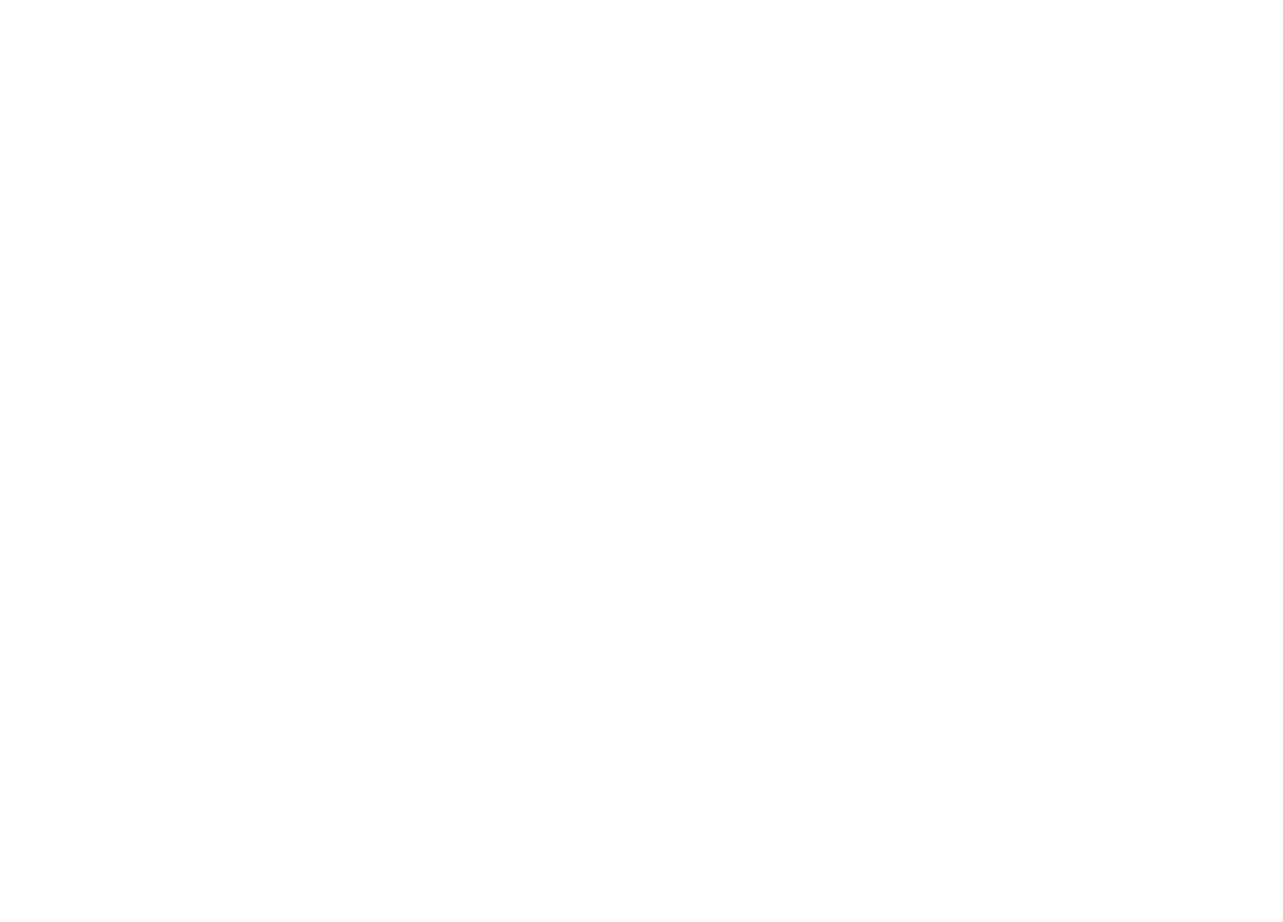
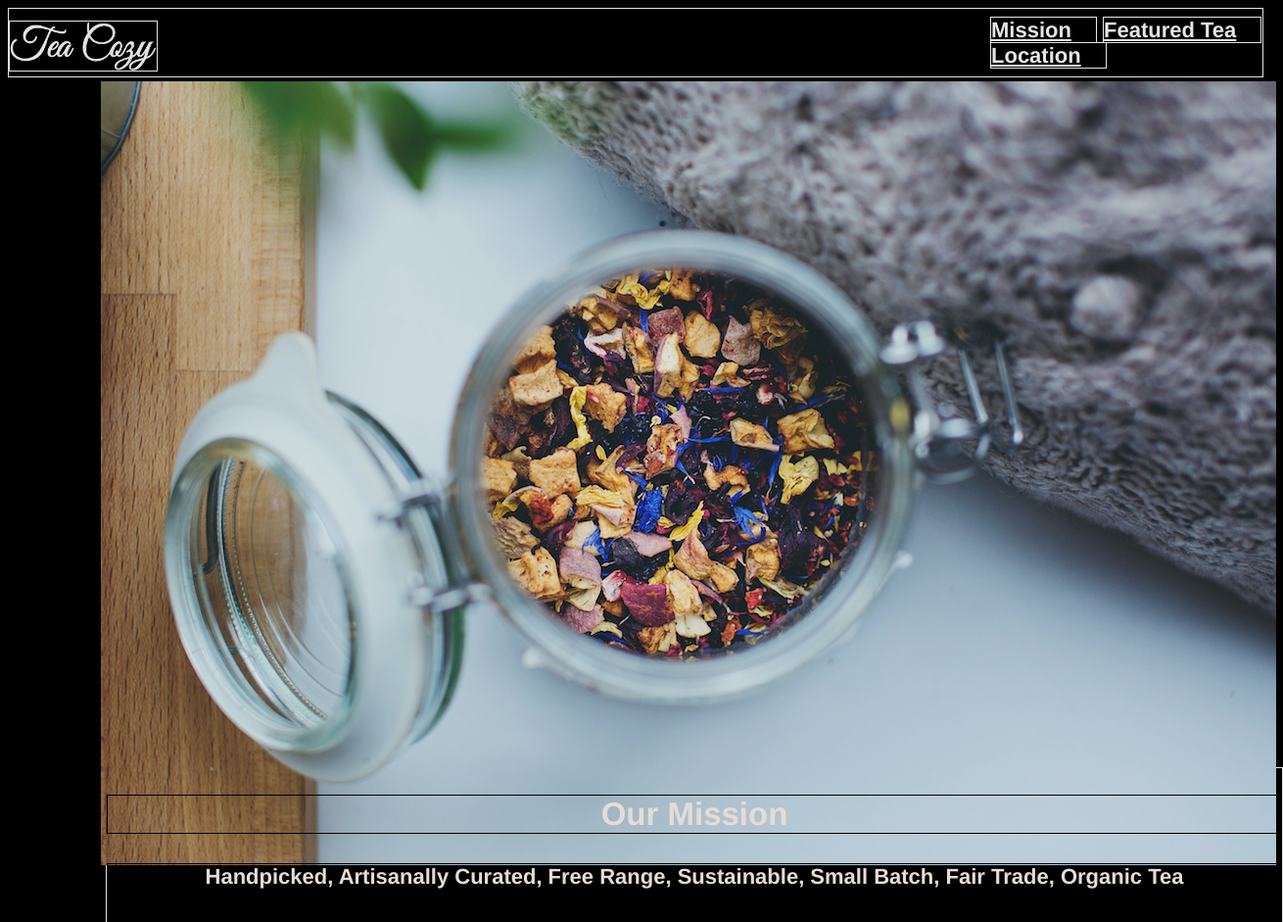
Before and after one commit to jamzm101/TeaCozy, a plain HTML site: page index.html in a window 1280 px wide. Shown: the top 941 px of the page at 98% size, 1310 px wide, since content can reach past the window. Before the commit the page ends 800 px from the top, so only its background shows below. Drawn offline with Linux system fonts and the light colour scheme.

Commit message:
first pass

```diff
--- a/Resources/CSS/Style.css
+++ b/Resources/CSS/Style.css
@@ -1 +1,76 @@
 /* css file for Cozy Tea */
+
+body{
+  font-family: Helvetica;
+  font-size: 22px;
+  color: seashell;
+  background-color: black;
+  opacity: 0.9;
+}
+
+header{
+display: flex;
+align-items: center;
+flex-direction: row;
+position: fixed;
+z-index: 1;
+height: 69px;
+width: 100%;
+border: 1px solid white;
+background-color: black;
+}
+
+a{
+  color: white;
+  font-weight: bold;
+}
+
+.logo img{
+margin-top: 12px;
+width: 150px;
+height: 50px;
+margin-right: 850px;
+border: 1px solid white;
+}
+
+nav span{
+  padding-right: 25px;
+  align-items: flex-end;
+  border: 1px solid white;
+}
+
+.box-1{
+  display: flex;
+  flex-direction: column;
+  margin-left: 100px;
+  width: 1200px;
+  height: 700px;
+  border: 1px solid white;
+}
+
+.box-1-img{
+  width: 1200px;
+  height: 700px;
+  padding-top: 75px;
+  padding-left: 95px;
+}
+
+.image-text h2{
+  display: flex;
+  flex-direction: row;
+  border: 1px solid black;
+  /*align-items: center;*/
+  /*align-content: center;*/
+  /*text-align: center;*/
+  justify-content: center;
+}
+
+.image-text h4{
+  display: flex;
+  flex-direction: row;
+  border: 1px solid black;
+  /*align-items: center;*/
+  /*align-content: center;*/
+  /*text-align: center;*/
+  justify-content: center;
+}
--- a/index.html
+++ b/index.html
@@ -3,21 +3,47 @@
   <head>
     <meta charset="utf-8">
     <title>James Cozy Tea</title>
-<link rel="stylesheet" href="resources/css/Style.css">
+    <link rel="stylesheet" href="resources/css/style.css">
+
   </head>
 
   <body>
 
-<!--header section-->
-<div class="header">
+  <!--header section-->
+  <header>
+    <div class="logo">
+            <img src="./Resources/Images/img-tea-cozy-logo.png" alt="pix of logo">
+    </div>
+    <nav>
+        <span><a href="#">Mission</a></span>
+        <span><a href="#">Featured Tea</a></span>
+        <span><a href="#">Location</a></span>
+    </nav>
+  </header>
 
+  <div class="box-1-img">
+      <img background src="./Resources/Images/img-jar-of-colorful-stuff.jpg" alt="jar">
+  </div>
+
+
+
+  <!--box-1 section-->
+
+  <div class="box-1">
+
+
+<div class="image-text">
+    <!--<div class="box-1-text"> -->
+    <h2>Our Mission</h2>
+    <h4>Handpicked, Artisanally Curated, Free Range, Sustainable, Small Batch, Fair Trade, Organic Tea</h4>
+    <!--</div> -->
 </div>
 
-<!--box-1 section-->
 
-<div class="box-1">
 
-</div>
+  </div>
+
+
 
 <!--box-2 section-->
 
```
